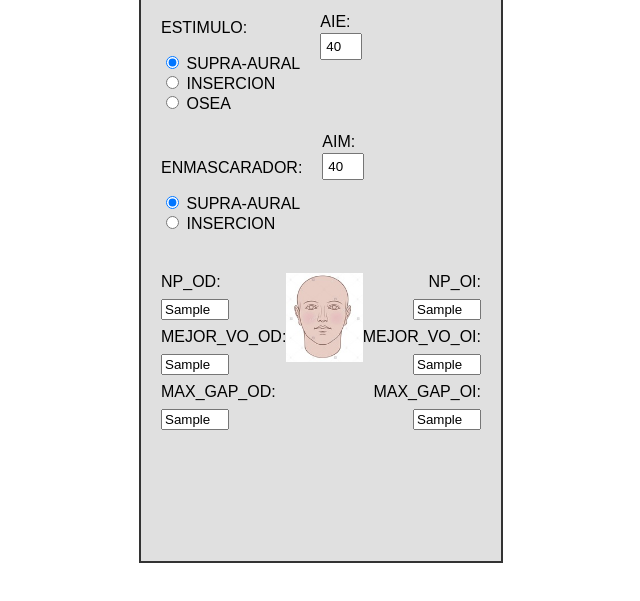
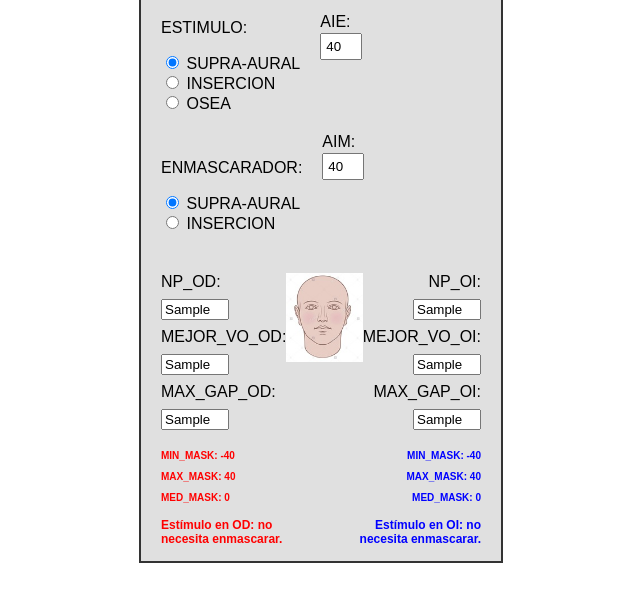
Before and after one commit to hecristiani/maskcalc-3.0, a plain HTML site: page index.html in a window 1280 px wide. Both pictures are taken after typing "Sample", "Sample", "Sample", "Sample", "Sample", "Sample" into the empty fields and a click on the button "Calcular". Shown: the part 89-690 px from the top of the page, without its empty margins (319-959 px from the left). Drawn offline with Linux system fonts and the light colour scheme.

Commit message:
Add files via upload

```diff
--- a/index.html
+++ b/index.html
@@ -108,6 +108,46 @@
   align-items: flex-end;
 }
 
+.resultados-container {
+  display: flex;
+  justify-content: space-between;
+  gap: 20px;
+  margin-top: 20px;
+  flex-wrap: wrap;
+}
+
+.resultado-columna {
+  flex: 1;
+  min-width: 150px;
+}
+
+.resultado-columna.izquierda {
+  text-align: left;
+}
+
+.resultado-columna.derecha {
+  text-align: right;
+}
+
+@media (max-width: 600px) {
+  .resultados-container {
+    flex-direction: column;
+    align-items: stretch;
+  }
+
+  .resultado-columna {
+    text-align: center;
+  }
+}
+
+  .parpadeo {
+    animation: parpadear 1s infinite;
+  }
+
+  @keyframes parpadear {
+    0%, 100% { opacity: 1; }
+    50% { opacity: 0; }
+  }
 
 
   </style>
@@ -202,6 +242,40 @@
   </div>
 </div>
 
+<div class="resultados-container">
+  <!-- Columna izquierda: OD -->
+  <div class="resultado-columna izquierda">
+    <div id="resultadoMinMask_od" style="font-weight: bold; color: red; font-size: 10px">
+      MIN_MASK: —
+    </div>
+    <div id="resultadoMaxMask_od" style="margin-top: 10px; font-weight: bold; color: red; font-size: 10px">
+      MAX_MASK: —
+    </div>
+    <div id="resultadoMedMask_od" style="margin-top: 10px; font-weight: bold; color: red; font-size: 10px">
+      MED_MASK: —
+    </div>
+    <div id="recomendacion_od" style="margin-top: 15px; font-weight: bold; color: red; font-size: 12px;">
+      <!-- Recomendación OD -->
+    </div>
+  </div>
+
+  <!-- Columna derecha: OI -->
+  <div class="resultado-columna derecha">
+    <div id="resultadoMinMask_oi" style="font-weight: bold; color: blue; font-size: 10px">
+      MIN_MASK: —
+    </div>
+    <div id="resultadoMaxMask_oi" style="margin-top: 10px; font-weight: bold; color: blue; font-size: 10px">
+      MAX_MASK: —
+    </div>
+    <div id="resultadoMedMask_oi" style="margin-top: 10px; font-weight: bold; color: blue; font-size: 10px">
+      MED_MASK: —
+    </div>
+    <div id="recomendacion_oi" style="margin-top: 15px; font-weight: bold; color: blue; font-size: 12px;">
+      <!-- Recomendación OI -->
+    </div>
+  </div>
+</div>
+
 
 
 
@@ -242,6 +316,7 @@
             break;
         }
       }
+      Calcular()
     }
 
     // Escuchar cambios en todos los radio buttons
@@ -260,12 +335,102 @@ toggleColorBtn.addEventListener("click", function () {
   if (currentColor === "red") {
     toggleColorBtn.style.backgroundColor = "green";
     toggleColorBtn.textContent = "Calcular";
+
+    Limpiar()
+
+
+
   } else {
     toggleColorBtn.style.backgroundColor = "red";
     toggleColorBtn.textContent = "Limpiar";
+
+    Calcular()
   }
 });
 
+
+function Calcular() {
+  const np_od = parseInt(document.getElementById("np_od").value) || 0;
+  const aie = parseInt(document.getElementById("aie").value) || 0;
+  const mayor_gap_oi = parseInt(document.getElementById("mayor_gap_oi").value) || 0;
+  const np_oi = parseInt(document.getElementById("np_oi").value) || 0;
+  const aim = parseInt(document.getElementById("aim").value) || 0;
+  const mayor_gap_od = parseInt(document.getElementById("mayor_gap_od").value) || 0;
+  const mejor_vo_oi = parseInt(document.getElementById("mejor_vo_oi").value) || 0;
+  const mejor_vo_od = parseInt(document.getElementById("mejor_vo_od").value) || 0;
+
+  // OD
+  const min_mask_od = np_od - aie + mayor_gap_oi;
+  const max_mask_od = aim + mejor_vo_od;
+  const med_mask_od = (min_mask_od + max_mask_od) / 2;
+
+  document.getElementById("resultadoMinMask_od").textContent = "MIN_MASK: " + min_mask_od;
+  document.getElementById("resultadoMaxMask_od").textContent = "MAX_MASK: " + max_mask_od;
+  document.getElementById("resultadoMedMask_od").textContent = "MED_MASK: " + med_mask_od;
+
+  const recomendacion_od = document.getElementById("recomendacion_od");
+  if (np_od - aie < mejor_vo_oi) {
+    recomendacion_od.textContent = "Estímulo en OD: no necesita enmascarar.";
+    recomendacion_od.classList.remove("parpadeo");
+  } else if (min_mask_od > max_mask_od) {
+    recomendacion_od.textContent = "Estímulo en OD: Posible Dilema de Enmascaramiento.";
+    recomendacion_od.classList.add("parpadeo");
+    setTimeout(() => {
+      recomendacion_od.classList.remove("parpadeo");
+    }, 5000);
+  } else {
+    recomendacion_od.textContent = "Estímulo en OD: Aplicar enmascaramiento en OI de " + med_mask_od + "dB" ;
+    recomendacion_od.classList.remove("parpadeo");
+  }
+
+  // OI
+  const min_mask_oi = np_oi - aie + mayor_gap_od;
+  const max_mask_oi = aim + mejor_vo_oi;
+  const med_mask_oi = (min_mask_oi + max_mask_oi) / 2;
+
+  document.getElementById("resultadoMinMask_oi").textContent = "MIN_MASK: " + min_mask_oi;
+  document.getElementById("resultadoMaxMask_oi").textContent = "MAX_MASK: " + max_mask_oi;
+  document.getElementById("resultadoMedMask_oi").textContent = "MED_MASK: " + med_mask_oi;
+
+  const recomendacion_oi = document.getElementById("recomendacion_oi");
+  if (np_oi - aie < mejor_vo_od) {
+    recomendacion_oi.textContent = "Estímulo en OI: no necesita enmascarar.";
+    recomendacion_oi.classList.remove("parpadeo");
+  } else if (min_mask_oi > max_mask_oi) {
+    recomendacion_oi.textContent = "Estímulo en OI: Posible Dilema de Enmascaramiento.";
+    recomendacion_oi.classList.add("parpadeo");
+    setTimeout(() => {
+      recomendacion_oi.classList.remove("parpadeo");
+    }, 5000);
+  } else {
+    recomendacion_oi.textContent = "Estímulo en OI: Aplicar enmascaramiento en OD de " + med_mask_oi + "dB" ;
+    recomendacion_oi.classList.remove("parpadeo");
+  }
+}
+
+
+function Limpiar() {
+  // IDs de los campos que deben mantenerse
+  const camposExcluidos = ['aie', 'aim'];
+
+  // Limpiar todos los inputs tipo texto excepto los excluidos
+  const inputs = document.querySelectorAll('input[type="text"]');
+  inputs.forEach(input => {
+    if (!camposExcluidos.includes(input.id)) {
+      input.value = '';
+    }
+  });
+
+  // Limpiar los resultados
+  document.getElementById("resultadoMinMask_od").textContent = "MIN_MASK: —";
+  document.getElementById("resultadoMaxMask_od").textContent = "MAX_MASK: —";
+  document.getElementById("resultadoMedMask_od").textContent = "MED_MASK: —";
+
+  document.getElementById("resultadoMinMask_oi").textContent = "MIN_MASK: —";
+  document.getElementById("resultadoMaxMask_oi").textContent = "MAX_MASK: —";
+  document.getElementById("resultadoMedMask_oi").textContent = "MED_MASK: —";
+
+}
 
 
 </script>
```
